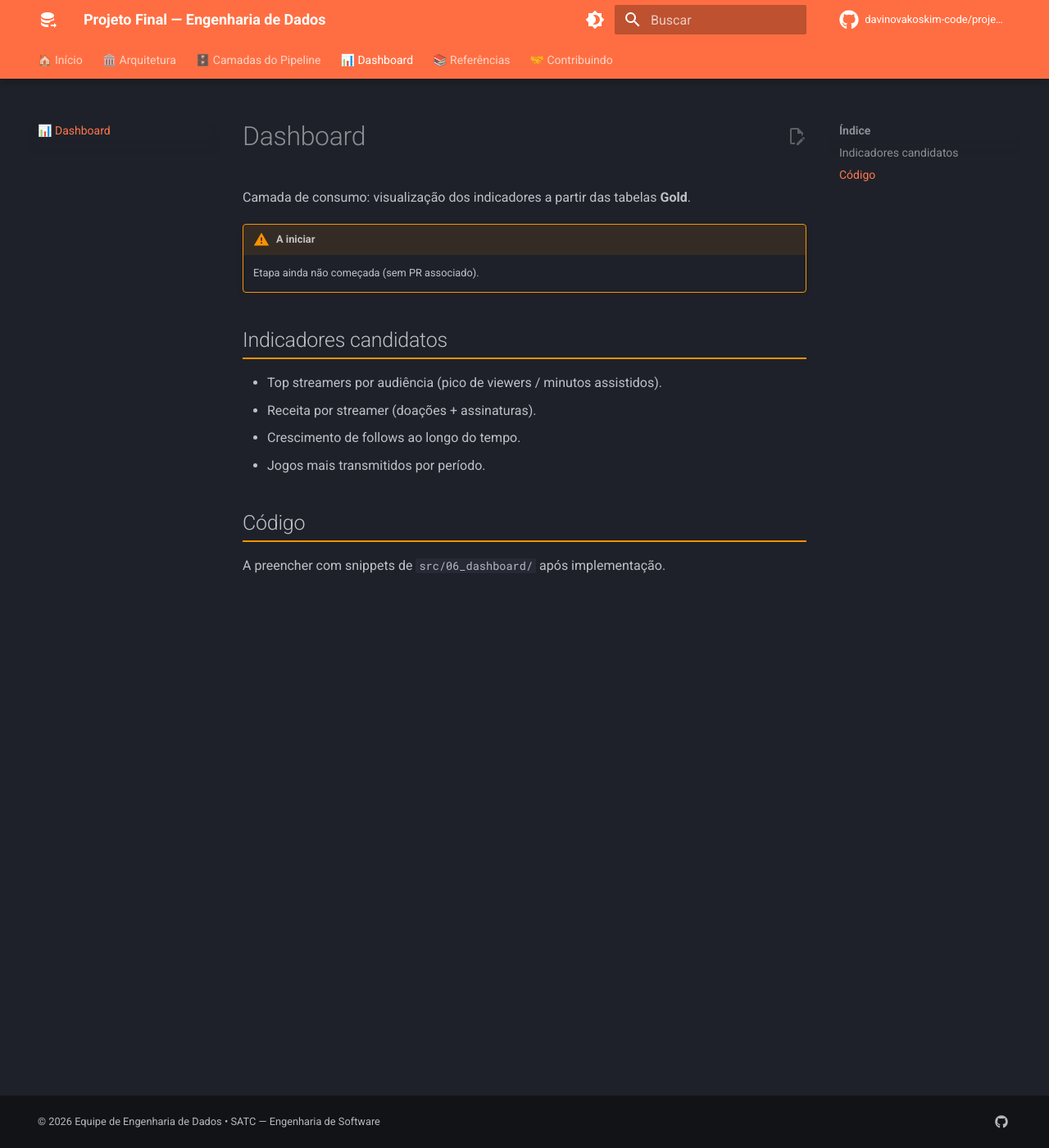
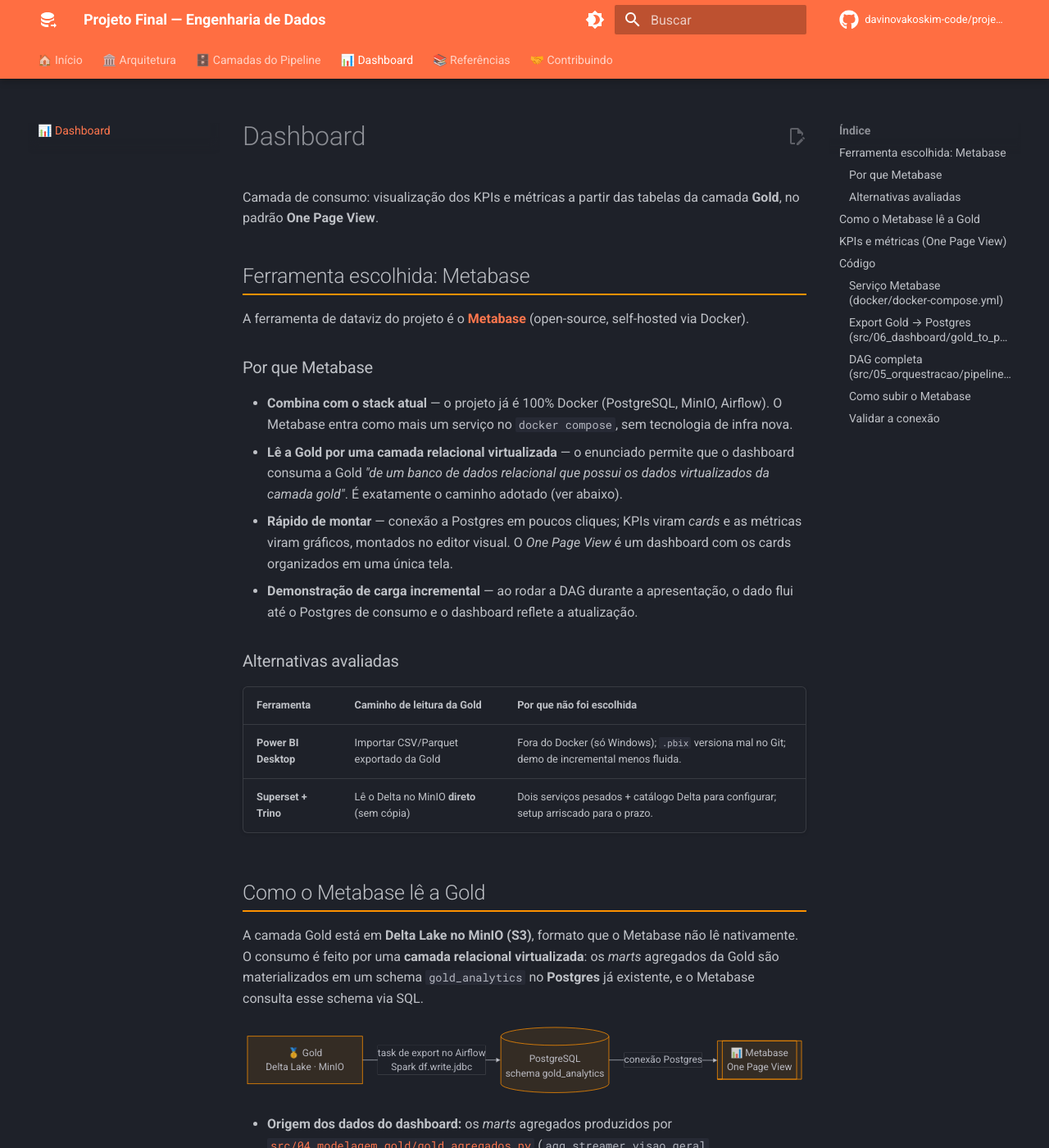
Before and after one commit to davinovakoskim-code/projeto-final-eng-dados, an MkDocs documentation site: the page built from docs/dashboard.md, in a window 1280 px wide and 1400 px high. Shown: the whole window at 82% size. Built offline with MkDocs 1.6.1 and Material for MkDocs 9.7.7, drawn with Linux system fonts in a browser that asks for light colours; comment, search, counter and statistics services are not loaded; some of the changed text lies outside the part shown.

Commit message:
feat(dashboard): implementa issue #29 — Metabase + export Gold → Postgres
- Adiciona servico Metabase ao docker/docker-compose.yml (porta 3000,
  backend no postgres_origem, rede datalake)
- Cria docker/postgres/init_extra_dbs.sql para criar o database metabase
  na inicializacao do postgres_origem
- Cria src/06_dashboard/gold_to_postgres.py: exporta os 4 marts agregados
  da Gold (Delta/MinIO) para o schema gold_analytics do Postgres via JDBC
- Corrige pipeline_medallion_dag.py: substitui EmptyOperator de silver e
  gold por BashOperator reais; adiciona tasks gold_star, gold_marts e
  gold_to_postgres encadeando o pipeline completo
- Atualiza docs/dashboard.md com secao Codigo (compose, JDBC snippet,
  fluxo da DAG, instrucoes de setup e validacao)
- Atualiza .env.example com MINIO_GOLD_BUCKET e nota sobre Metabase

Closes #29

````diff
--- a/docs/dashboard.md
+++ b/docs/dashboard.md
@@ -1,17 +1,153 @@
 # Dashboard
 
-Camada de consumo: visualização dos indicadores a partir das tabelas **Gold**.
+Camada de consumo: visualização dos KPIs e métricas a partir das tabelas da
+camada **Gold**, no padrão **One Page View**.
 
-!!! warning "A iniciar"
-    Etapa ainda não começada (sem PR associado).
+## Ferramenta escolhida: Metabase
 
-## Indicadores candidatos
+A ferramenta de dataviz do projeto é o **[Metabase](https://www.metabase.com/)**
+(open-source, self-hosted via Docker).
 
-- Top streamers por audiência (pico de viewers / minutos assistidos).
-- Receita por streamer (doações + assinaturas).
-- Crescimento de follows ao longo do tempo.
-- Jogos mais transmitidos por período.
+### Por que Metabase
+
+- **Combina com o stack atual** — o projeto já é 100% Docker (PostgreSQL, MinIO,
+  Airflow). O Metabase entra como mais um serviço no `docker compose`, sem
+  tecnologia de infra nova.
+- **Lê a Gold por uma camada relacional virtualizada** — o enunciado permite que
+  o dashboard consuma a Gold *"de um banco de dados relacional que possui os dados
+  virtualizados da camada gold"*. É exatamente o caminho adotado (ver abaixo).
+- **Rápido de montar** — conexão a Postgres em poucos cliques; KPIs viram *cards*
+  e as métricas viram gráficos, montados no editor visual. O *One Page View* é um
+  dashboard com os cards organizados em uma única tela.
+- **Demonstração de carga incremental** — ao rodar a DAG durante a apresentação, o
+  dado flui até o Postgres de consumo e o dashboard reflete a atualização.
+
+### Alternativas avaliadas
+
+| Ferramenta | Caminho de leitura da Gold | Por que não foi escolhida |
+|---|---|---|
+| **Power BI Desktop** | Importar CSV/Parquet exportado da Gold | Fora do Docker (só Windows); `.pbix` versiona mal no Git; demo de incremental menos fluida. |
+| **Superset + Trino** | Lê o Delta no MinIO **direto** (sem cópia) | Dois serviços pesados + catálogo Delta para configurar; setup arriscado para o prazo. |
+
+## Como o Metabase lê a Gold
+
+A camada Gold está em **Delta Lake no MinIO (S3)**, formato que o Metabase não lê
+nativamente. O consumo é feito por uma **camada relacional virtualizada**: os
+*marts* agregados da Gold são materializados em um schema `gold_analytics` no
+**Postgres** já existente, e o Metabase consulta esse schema via SQL.
+
+```mermaid
+flowchart LR
+    G[🥇 Gold<br/>Delta Lake · MinIO]
+    PG[(PostgreSQL<br/>schema gold_analytics)]
+    MB[[📊 Metabase<br/>One Page View]]
+
+    G -->|task de export no Airflow<br/>Spark df.write.jdbc| PG
+    PG -->|conexão Postgres| MB
+```
+
+- **Origem dos dados do dashboard:** os *marts* agregados produzidos por
+  [`src/04_modelagem_gold/gold_agregados.py`](https://github.com/davinovakoskim-code/projeto-final-eng-dados/blob/main/src/04_modelagem_gold/gold_agregados.py)
+  (`agg_streamer_visao_geral`, `agg_receita_mensal`, `agg_jogo_popularidade`,
+  `agg_plataforma_resumo`), além das tabelas fato/dimensão quando necessário.
+- **Materialização:** uma task no pipeline lê os marts da Gold (Delta) e grava no
+  schema `gold_analytics` do Postgres via `df.write.jdbc(...)` (overwrite).
+- **Conexão do Metabase:** aponta para o Postgres (host/porta/credenciais do
+  `.env`), schema `gold_analytics`.
+
+!!! note "Validação do critério (#28)"
+    A leitura da Gold pelo Metabase **via Postgres virtualizado** é o caminho
+    validado: não depende de conector Delta/S3 no Metabase — apenas de uma
+    conexão Postgres padrão, que o Metabase suporta nativamente.
+
+## KPIs e métricas (One Page View)
+
+Os indicadores que o dashboard vai apresentar (issues #30 e #34):
+
+**KPIs (cards):**
+
+1. **Faturamento total** — soma da receita (doações + assinaturas) + variação % vs. período anterior.
+2. **Ticket médio** — faturamento / nº de pedidos (doações).
+3. **Número de pedidos** — contagem de doações + tendência mensal (3 anos).
+4. **Clientes ativos** — contagem distinta de viewers com doação/assinatura no período.
+
+**Métricas (gráficos):**
+
+1. **Faturamento por categoria/produto** — barras (top jogos/streamers por receita).
+2. **Faturamento por região/canal** — barras por dimensão geográfica (`pais`) ou plataforma.
+
+As consultas-base estão em
+[`src/04_modelagem_gold/consultas_analiticas.sql`](https://github.com/davinovakoskim-code/projeto-final-eng-dados/blob/main/src/04_modelagem_gold/consultas_analiticas.sql).
 
 ## Código
 
-A preencher com snippets de `src/06_dashboard/` após implementação.
+### Serviço Metabase (`docker/docker-compose.yml`)
+
+O Metabase sobe na rede `datalake` junto com MinIO e Jupyter.
+Acesso: `http://localhost:3000`.
+
+```yaml
+metabase:
+  image: metabase/metabase:latest
+  container_name: metabase
+  ports:
+    - "3000:3000"
+  environment:
+    MB_DB_TYPE: postgres
+    MB_DB_DBNAME: metabase
+    MB_DB_HOST: postgres_origem
+    MB_DB_USER: ${POSTGRES_USER}
+    MB_DB_PASS: ${POSTGRES_PASSWORD}
+  networks:
+    - datalake
+```
+
+O database `metabase` é criado automaticamente pelo script
+`docker/postgres/init_extra_dbs.sql` na inicialização do `postgres_origem`.
+
+### Export Gold → Postgres (`src/06_dashboard/gold_to_postgres.py`)
+
+Lê cada mart da Gold (Delta/MinIO) e grava via JDBC no schema `gold_analytics`
+do Postgres existente. Modo `overwrite` + `truncate=true` garante idempotência.
+
+```python
+df.write
+  .format("jdbc")
+  .option("url", "jdbc:postgresql://postgres_origem:5432/origem")
+  .option("dbtable", "gold_analytics.agg_receita_mensal")
+  .option("user", ...)
+  .option("password", ...)
+  .option("driver", "org.postgresql.Driver")
+  .option("truncate", "true")
+  .mode("overwrite")
+  .save()
+```
+
+### DAG completa (`src/05_orquestracao/pipeline_medallion_dag.py`)
+
+O pipeline encadeia todas as etapas:
+
+```
+inicio → landing → bronze → silver → gold_star → gold_marts → gold_to_postgres → fim
+```
+
+### Como subir o Metabase
+
+```bash
+# 1. (Re)criar o postgres_origem com o database metabase criado
+docker compose -f docker/postgres/docker-compose.yml up -d
+
+# 2. Subir MinIO + Metabase
+docker compose -f docker/docker-compose.yml up -d metabase
+
+# 3. Acessar e configurar
+#    http://localhost:3000 → Setup → Add database → PostgreSQL
+#    Host: postgres_origem | Port: 5432 | Database: origem
+#    Schema: gold_analytics | User/Password: conforme .env
+```
+
+### Validar a conexão
+
+Após rodar a DAG completa, o schema `gold_analytics` terá 4 tabelas.
+No Metabase, em *Browse data → gold_analytics*, os marts devem aparecer
+com linhas prontas para construir os cards e gráficos (issues #30 e #34).
````
Also changed, not shown: 6 other files.
